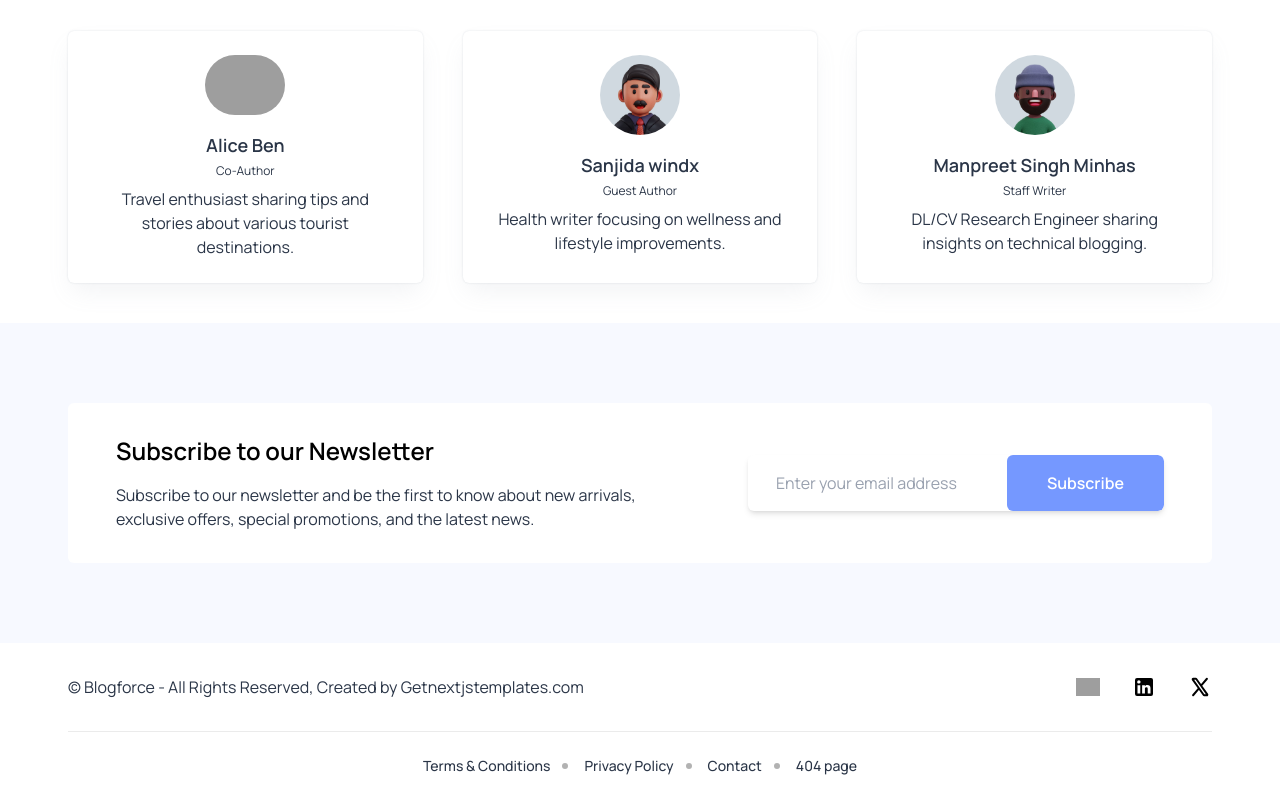
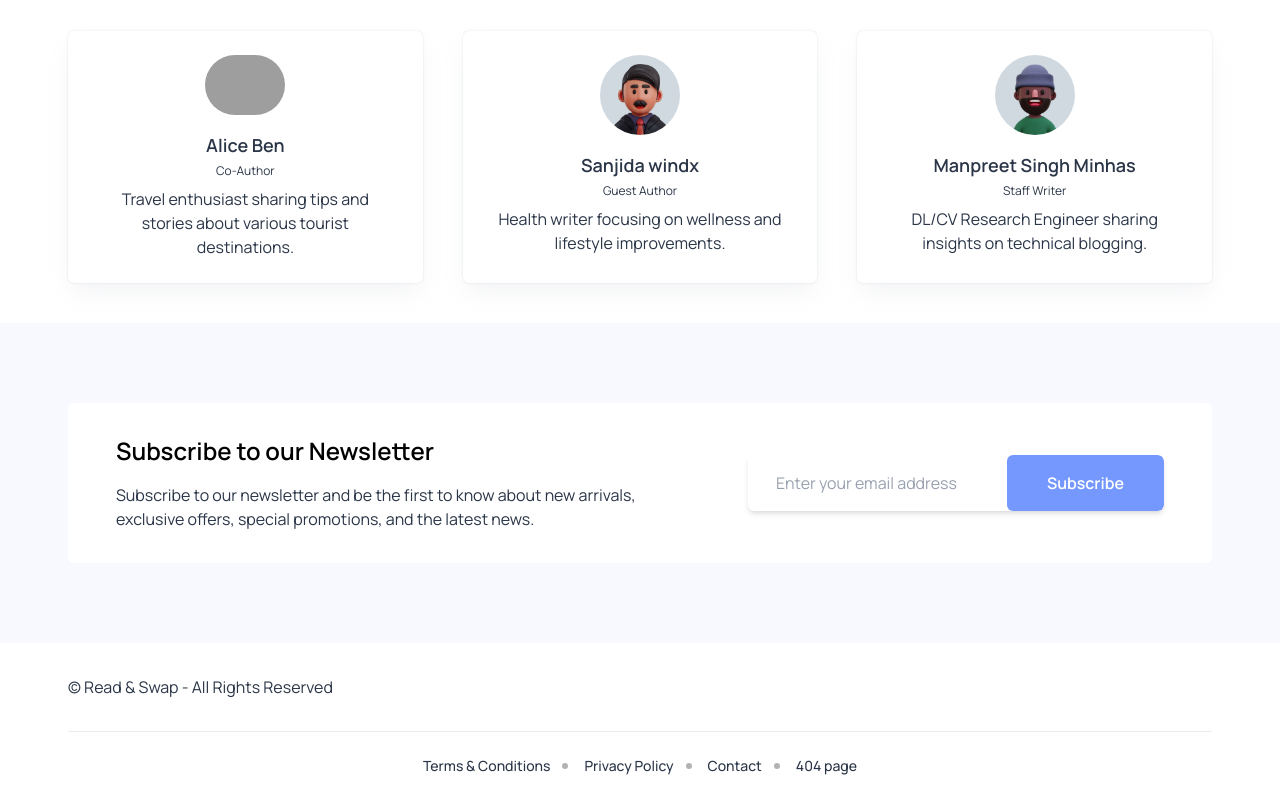
Before and after one commit to laura-er/TW_Frontend, a Next.js app in the folder package/: page / in a window 1280 px wide. Shown: the part 3075-3875 px from the top of the page. Built offline with nearby package versions, Linux system fonts and the light colour scheme; no server answers; grey boxes are pictures that could not be loaded.

Commit message:
update footer

```diff
--- a/package/src/app/components/layout/footer/index.tsx
+++ b/package/src/app/components/layout/footer/index.tsx
@@ -24,19 +24,8 @@ const Footer = () => {
             <div className="dark:bg-surfaceDark ">
                 <div className="container">
                     <div className="flex flex-col md:flex-row gap-3 items-center text-center justify-between py-8 border-b border-gray">
-                        <p className="text-navyGray dark:text-white/80">© Blogforce - All Rights Reserved, Created by
-                            <Link href={"https://getnextjstemplates.com/"} className="hover:text-primary"> Getnextjstemplates.com</Link>
+                        <p className="text-navyGray dark:text-white/80">© Read & Swap - All Rights Reserved
                         </p>
-                        <div className="flex items-center gap-8">
-                            {menuData?.socialLinks?.map((item: any, index: any) => {
-                                return (
-                                    <Link href={item?.link} key={index}>
-                                        <Image src={item?.icon} alt="social-icon" width={24} height={24} className="hover:opacity-70 block dark:hidden" />
-                                        <Image src={item?.dark_icon} alt="social-icon" width={24} height={24} className="hover:opacity-70 hidden dark:block" />
-                                    </Link>
-                                )
-                            })}
-                        </div>
                     </div>
                     <div className="py-6 ">
                         <ul className="flex flex-wrap items-center justify-center gap-1">
```
